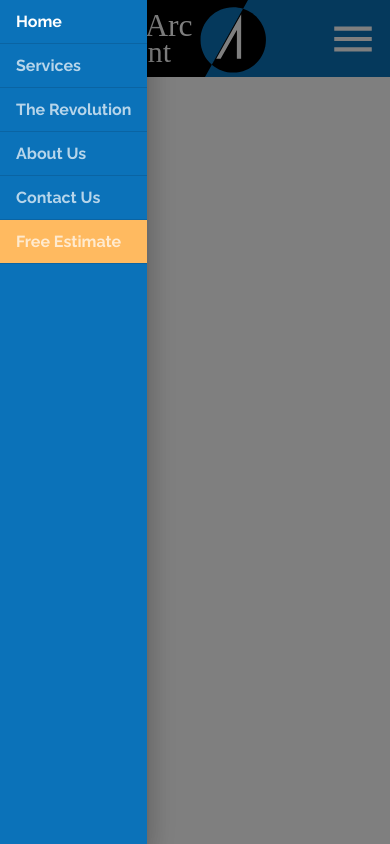
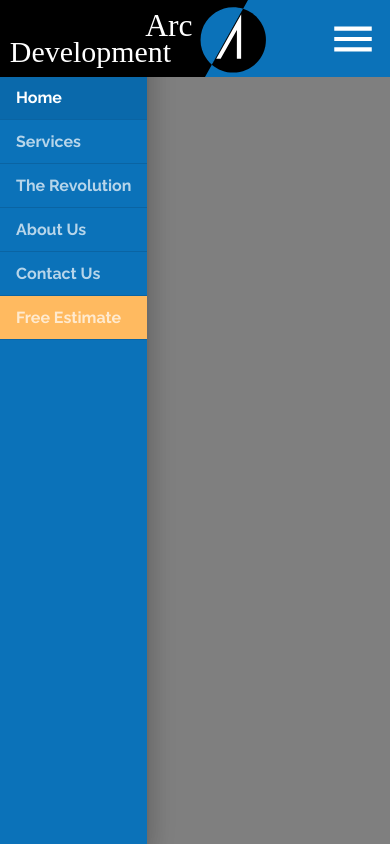
Before and after one commit to sudo-ditto/arcdevelopment-mui, a React (Create React App) app: page / in a window 390 px wide. Both pictures are taken after a click on the button 353 px from the left and 38 px from the top of the page. Built offline with nearby package versions, Linux system fonts and the light colour scheme.

Commit message:
Correct selected drawer item added

```diff
--- a/src/components/ui/Header.js
+++ b/src/components/ui/Header.js
@@ -20,7 +20,6 @@ import IconButton from '@material-ui/core/IconButton';
 import List from '@material-ui/core/List';
 import ListItem from '@material-ui/core/ListItem';
 import ListItemText from '@material-ui/core/ListItemText';
-import { indexedAccessType } from '@babel/types';
 
 const useStyles = makeStyles(theme => ({
     // Puts a cushion behind our nav bar so that the next content is visible
@@ -112,7 +111,13 @@ const useStyles = makeStyles(theme => ({
         // color: "black",
     },
     drawerItemSelected: {
-        opacity: 1
+        "& .MuiListItemText-root": {
+            opacity: 1
+        }
+    },
+    appBar: {
+        // places appbar above drawer
+        zIndex: theme.zIndex.modal + 1
     }
 }));
 
@@ -220,7 +225,7 @@ const Header = () => {
             <Menu id="simple-menu" anchorEl={anchorEl} open={openMenu} onClose={handleClose}
                 MenuListProps={{ onMouseLeave: handleClose }}
                 classes={{ paper: classes.menu }}
-                elevation={0}>
+                elevation={0} keepMounted style={{zIndex: 1302}}>
 
                 {menuOptions.map((option, index) => (
                     <MenuItem key={index} onClick={e => { handleMenuItemClick(e, index); setValue(1); }} selected={index === selectedIndex && value === 1} component={Link} to={option.link}
@@ -236,17 +241,18 @@ const Header = () => {
         <>
             <SwipeableDrawer disableBackdropTransition={!iOS} disableDiscovery={iOS} open={openDrawer} onClose={() => setOpenDrawer(false)} onOpen={() => setOpenDrawer(true)}
                 classes={{ paper: classes.drawer }}>
+                <div className={classes.toolbarMargin} />
                 <List disablePadding>
                     {routes.map((route, index) => (
-                        <ListItem key={index} divider button component={Link} to={route.link} selected={value === indexedAccessType} onClick={() => { setOpenDrawer(false); setValue(route.activeIndex) }
-                        }>
-                            <ListItemText className={value === route.activeIndex ? [classes.drawerItem, classes.drawerItemSelected] : classes.drawerItem} disableTypography>{route.name}</ListItemText>
+                        <ListItem key={index} divider button component={Link} to={route.link} selected={value === route.activeIndex} onClick={() => { setOpenDrawer(false); setValue(route.activeIndex) }} classes={{ selected: classes.drawerItemSelected }}
+                        >
+                            <ListItemText className={classes.drawerItem} disableTypography>{route.name}</ListItemText>
                         </ListItem>
 
                     ))}
 
-                    <ListItem divider button component={Link} to="/estimate" selected={value === 5} onClick={() => { setOpenDrawer(false); setValue(5) }} className={classes.drawerItemEstimate}>
-                        <ListItemText className={value === 5 ? [classes.drawerItem, classes.drawerItemSelected, classes.drawerTextEstimate] : [classes.drawerItem, classes.drawerTextEstimate]} disableTypography>Free Estimate</ListItemText>
+                    <ListItem divider button component={Link} to="/estimate" selected={value === 5} onClick={() => { setOpenDrawer(false); setValue(5) }} classes={{root: classes.drawerItemEstimate, selected: classes.drawerItemSelected}}>
+                        <ListItemText className={[classes.drawerItem, classes.drawerTextEstimate].join(' ')} disableTypography>Free Estimate</ListItemText>
                     </ListItem>
                 </List>
             </SwipeableDrawer>
@@ -258,7 +264,7 @@ const Header = () => {
     return (
         <>
             <ElevationScroll>
-                <AppBar position="fixed">
+                <AppBar position="fixed" className={classes.appBar}>
                     <Toolbar disableGutters>
                         <Button component={Link} to="/" className={classes.logoContainer} disableRipple onClick={() => setValue(0)}>
                             <img src={logo} alt="Arc Development Company Logo" className={classes.logo} />
@@ -267,7 +273,7 @@ const Header = () => {
                     </Toolbar>
                 </AppBar>
             </ElevationScroll>
-            <div className={classes.toolbarMargin}></div>
+            <div className={classes.toolbarMargin} />
         </>
     );
 }
```
